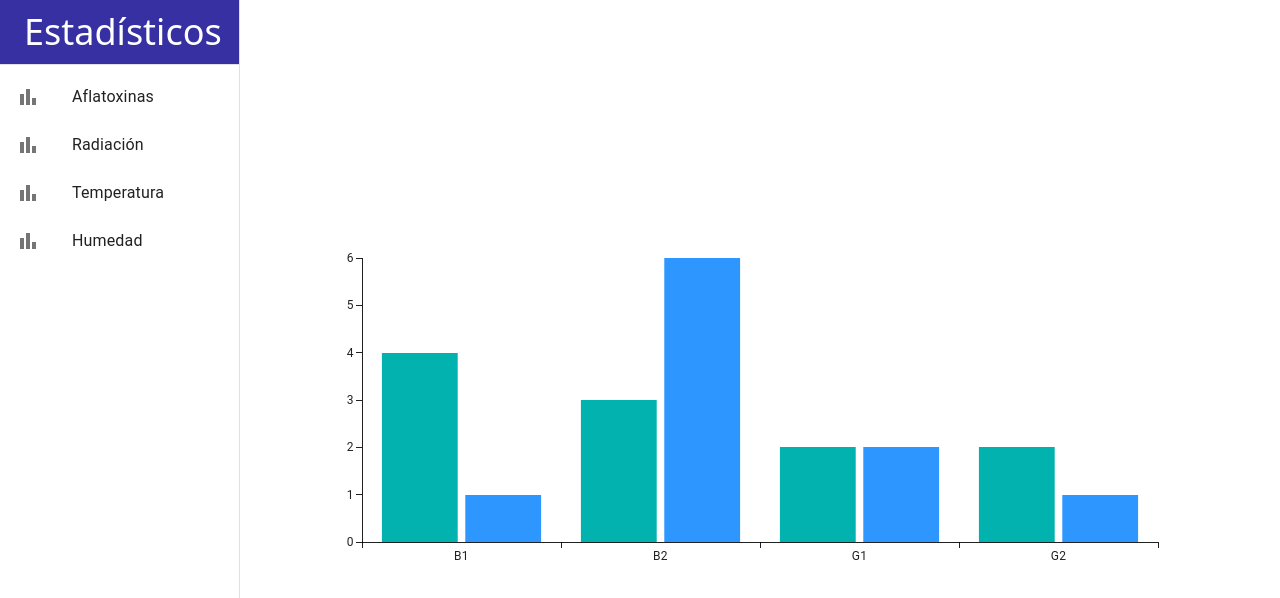
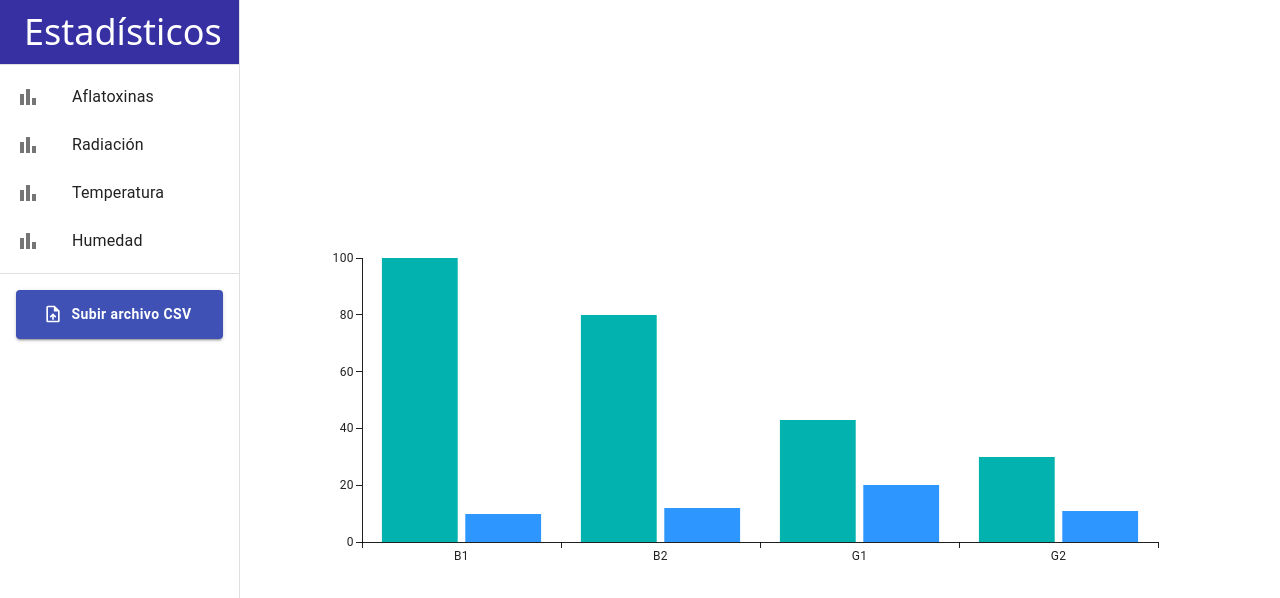
Before and after one commit to Wimpi18/Globo-Estratosferico, a React (Vite) app: page / in a window 1280 px wide. Shown: the top 598 px of the page. Built offline with nearby package versions, Linux system fonts and the light colour scheme.

Commit message:
feat: agregar input csv para actualizar los datos

```diff
--- a/src/App.tsx
+++ b/src/App.tsx
@@ -15,10 +15,11 @@ export interface DatosCSV {
 
 const App = () => {
   const [selectedStat, setSelectedStat] = useState("Aflatoxinas");
-  const [data, setData] = useState<DatosCSV[]>([]);
+  const [data, setData] = useState<DatosCSV[]>([]); // Estado para los datos
+  const [defaultData, setDefaultData] = useState<DatosCSV[]>([]); // Guardar datos por defecto
 
-  useEffect(() => {
-    const fetchData = async () => {
+  // Función para cargar los datos predefinidos
+  const fetchDefaultData = async () => {
     const response = await fetch("/data/datalog.csv");
     const reader = response.body?.getReader();
     const result = await reader?.read();
@@ -29,10 +30,31 @@ const App = () => {
       skipEmptyLines: true,
     }).data;
     setData(parsedData);
+    setDefaultData(parsedData); // Guardar datos predefinidos
   };
 
-    fetchData();
+  useEffect(() => {
+    fetchDefaultData(); // Cargar datos predefinidos al montar el componente
   }, []);
+
+  // Función para manejar la carga de archivo CSV
+  const handleFileUpload = (event: React.ChangeEvent<HTMLInputElement>) => {
+    const file = event.target.files?.[0];
+    if (file) {
+      Papa.parse<DatosCSV>(file, {
+        header: true,
+        skipEmptyLines: true,
+        complete: (results) => {
+          setData(results.data); // Actualizar datos con el archivo subido
+        },
+      });
+    }
+  };
+
+  // Función para restablecer los datos predefinidos cuando se elimina el archivo
+  const handleRemoveFile = () => {
+    setData(defaultData); // Restaurar los datos predefinidos
+  };
 
   const renderSelectedStat = () => {
     switch (selectedStat) {
@@ -51,7 +73,11 @@ const App = () => {
 
   return (
     <div className="flex h-screen w-screen">
-      <Estadisticos onSelectStat={setSelectedStat} />
+      <Estadisticos
+        onSelectStat={setSelectedStat}
+        onFileUpload={handleFileUpload}
+        onRemoveFile={handleRemoveFile}
+      />
       <div className="flex-grow flex justify-center items-center">
         {renderSelectedStat()}
       </div>
--- a/src/components/Aflatoxinas.tsx
+++ b/src/components/Aflatoxinas.tsx
@@ -6,7 +6,7 @@ const Aflatoxinas = () => {
       <div className="w-full max-w-4xl h-full max-h-96">
         <BarChart
           xAxis={[{ scaleType: "band", data: ["B1", "B2", "G1", "G2"] }]}
-          series={[{ data: [4, 3, 2, 2] }, { data: [1, 6, 2, 1] }]}
+          series={[{ data: [100, 80, 43, 30] }, { data: [10, 12, 20, 11] }]}
           title="Aflatoxinas en pasta de castaña"
         />
       </div>
--- a/src/components/Estadisticos.tsx
+++ b/src/components/Estadisticos.tsx
@@ -6,14 +6,44 @@ import ListItem from "@mui/material/ListItem";
 import ListItemButton from "@mui/material/ListItemButton";
 import ListItemIcon from "@mui/material/ListItemIcon";
 import ListItemText from "@mui/material/ListItemText";
-import { BarChart } from "@mui/icons-material";
+import { BarChart, UploadFile, Delete } from "@mui/icons-material";
+import Button from "@mui/material/Button";
+import { styled } from "@mui/material/styles";
+import { useState } from "react";
 
 interface EstadisticosProps {
   onSelectStat: (stat: string) => void;
+  onFileUpload: (event: React.ChangeEvent<HTMLInputElement>) => void; // Prop para subir archivo
+  onRemoveFile: () => void; // Nueva prop para eliminar archivo
 }
+
 const drawerWidth = 240;
 
-export default function Estadisticos({ onSelectStat }: EstadisticosProps) {
+// Estilo personalizado para ocultar el input real de archivo
+const InputFile = styled("input")({
+  display: "none",
+});
+
+export default function Estadisticos({
+  onSelectStat,
+  onFileUpload,
+  onRemoveFile,
+}: EstadisticosProps) {
+  const [selectedFile, setSelectedFile] = useState<File | null>(null);
+
+  const handleFileChange = (event: React.ChangeEvent<HTMLInputElement>) => {
+    const file = event.target.files?.[0] || null;
+    setSelectedFile(file); // Guardar el archivo seleccionado
+    if (file) {
+      onFileUpload(event); // Llamar a la función de subida de archivo
+    }
+  };
+
+  const handleRemoveFile = () => {
+    setSelectedFile(null); // Quitar el archivo
+    onRemoveFile(); // Restablecer los datos
+  };
+
   const stats = ["Aflatoxinas", "Radiación", "Temperatura", "Humedad"];
 
   return (
@@ -45,6 +75,64 @@ export default function Estadisticos({ onSelectStat }: EstadisticosProps) {
           </ListItem>
         ))}
       </List>
+      <Divider />
+      {/* Botón estilizado de carga de archivo */}
+      <div className="p-4">
+        {!selectedFile ? (
+          <label htmlFor="csv-upload">
+            <InputFile
+              id="csv-upload"
+              type="file"
+              accept=".csv"
+              onChange={handleFileChange}
+            />
+            <Button
+              variant="contained"
+              color="primary"
+              fullWidth
+              startIcon={<UploadFile />}
+              component="span"
+              sx={{
+                textTransform: "none",
+                fontWeight: "bold",
+                padding: "12px 16px",
+                backgroundColor: "#3f51b5",
+                "&:hover": {
+                  backgroundColor: "#2c387e",
+                },
+              }}
+            >
+              Subir archivo CSV
+            </Button>
+          </label>
+        ) : (
+          <div className="flex flex-col items-center">
+            {/* Mostrar el nombre del archivo subido */}
+            <p className="text-sm text-gray-600 mb-2">{selectedFile.name}</p>
+            {/* Botón para eliminar el archivo */}
+            <Button
+              variant="outlined"
+              color="secondary"
+              fullWidth
+              startIcon={<Delete />}
+              onClick={handleRemoveFile}
+              sx={{
+                textTransform: "none",
+                fontWeight: "bold",
+                padding: "12px 16px",
+                color: "#f50057",
+                borderColor: "#f50057",
+                "&:hover": {
+                  backgroundColor: "#ffebee",
+                  borderColor: "#f50057",
+                },
+              }}
+            >
+              Quitar archivo
+            </Button>
+          </div>
+        )}
+      </div>
     </Drawer>
   );
 }
```
Lines whose indentation alone changed are shown as unchanged.
